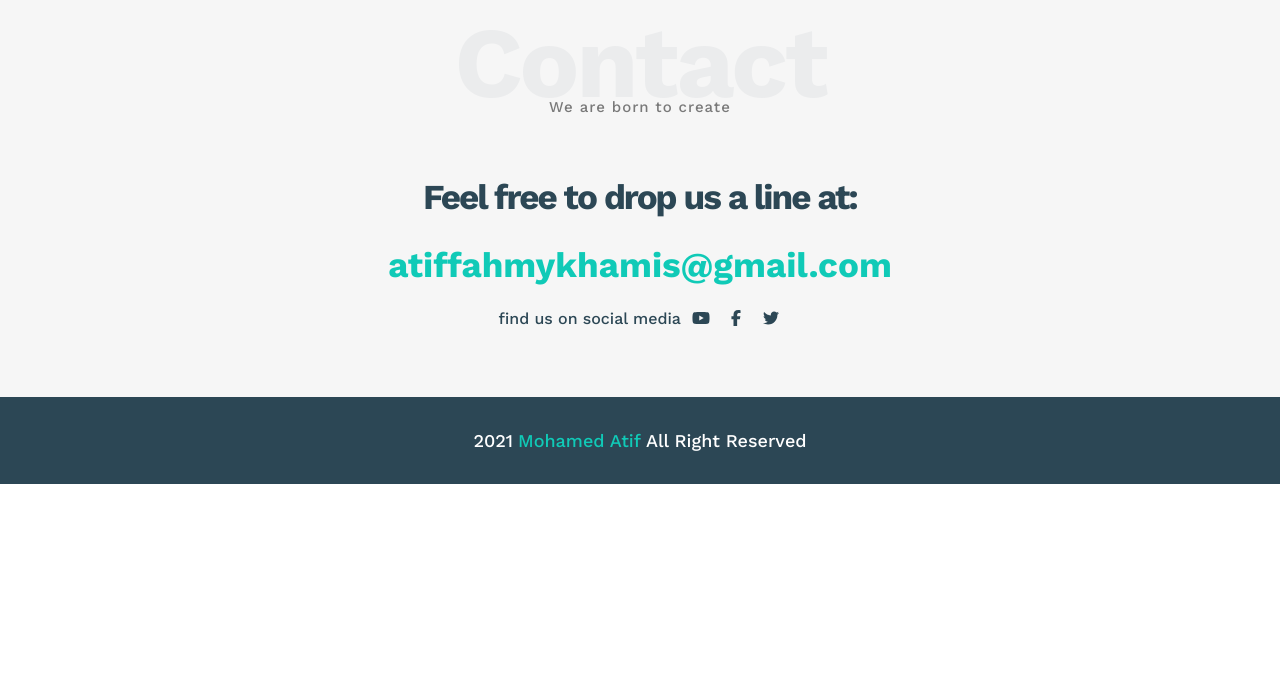
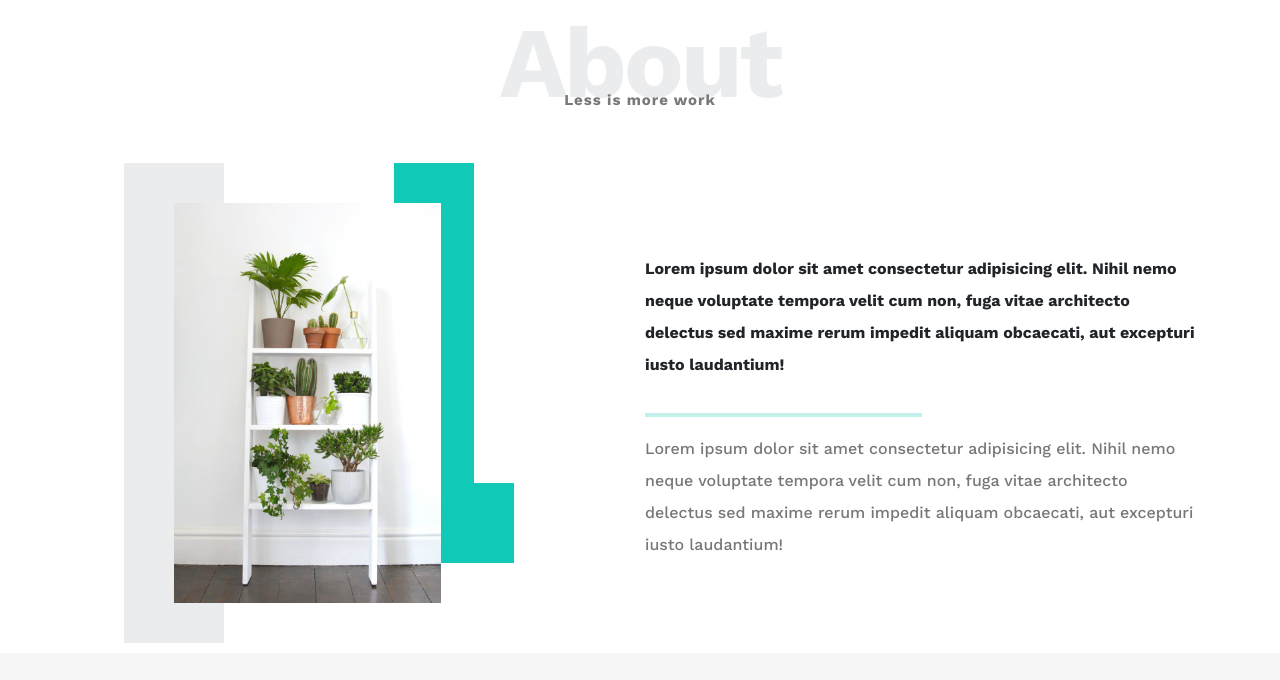
Before and after one commit to mohamedkhamismoka/IO, a website: page index.html in a window 1280 px wide. Shown: the part 2480-3160 px from the top of the page. Before the commit the page ends 2964 px from the top, so only its background shows below. Drawn offline with nearby package versions, Linux system fonts and the light colour scheme.

Commit message:
last-pub

```diff
--- a/css/template1.css
+++ b/css/template1.css
@@ -187,14 +187,8 @@ svg:not(:root).svg-inline--fa {
     font-weight: 700;
     font-size: 19px;
     margin: 20px;
-white-space: nowrap;
+    width: 100%;
     color: black;
-}
-
-@media screen and (min-width:768px) {
-    .features .feature1 p:first-of-type {
-        width: 130%;
-    }
 }
 
 
@@ -211,7 +205,8 @@ white-space: nowrap;
 
 .services h1,
 .portofolio-head h1,
-.contact-head h1 {
+.contact-head h1,
+.about-head h1 {
     color: #ebeced;
     font-size: 100px;
     font-weight: 800;
@@ -368,42 +363,10 @@ white-space: nowrap;
 
 /*end portofolio*/
 
-@media screen and (max-width:992px) {
-    .services .service-image {
-        display: none;
-    }
-    .service-container {
-        padding: 0px 30px;
-        margin-top: 30px;
-    }
-    .services .service-header {
-        display: flex;
-        flex-direction: column;
-        justify-content: center;
-        align-items: center;
-        margin-left: 0px;
-    }
-    .services .ser p {
-        margin-left: 0px;
-        text-align: center;
-    }
-    .services .service-header h3 {
-        margin-left: 0px;
-        margin-top: 10px;
-    }
-    .portfolio-container {
-        padding: 0px;
-    }
-    .portfolio-container .card {
-        margin: 20px 0;
-    }
-}
-
 .contact .label {
     font-size: 35px;
     font-weight: 800;
     color: #2c4755;
-    letter-spacing: -2px;
     margin-bottom: 15px;
 }
 
@@ -449,6 +412,95 @@ white-space: nowrap;
 /*end contact*/
 
 
+/*start about*/
+
+.about {
+    margin: 50px;
+    background-color: white;
+}
+
+.about-head {
+    position: relative;
+    text-align: center;
+    margin-bottom: 80px;
+}
+
+.about-head h1::after {
+    content: "Less is more work";
+    position: absolute;
+    left: 50%;
+    transform: translateX(-50%);
+    top: 73%;
+    color: #797979;
+    font-size: 15px;
+    letter-spacing: 1px;
+    white-space: nowrap;
+}
+
+.about .about-container {
+    display: flex;
+    justify-content: center;
+    align-items: center;
+}
+
+.about .about-container .image-cont {
+    position: relative;
+    z-index: 2;
+}
+
+.about .about-container .image-cont img {
+    height: 400px;
+}
+
+.about .about-container .image-cont::before {
+    content: '';
+    position: absolute;
+    width: 100px;
+    height: calc(100% + 80px);
+    background-color: #ebeced;
+    left: -50px;
+    z-index: -1;
+    top: -40px;
+}
+
+.about .about-container .image-cont::after {
+    content: '';
+    width: 120px;
+    height: 400px;
+    border-bottom: 80px solid var(--mainColor);
+    border-left: 80px solid var(--mainColor);
+    position: absolute;
+    right: -73px;
+    top: -40px;
+    z-index: -1;
+}
+
+.about .about-container .first-part {
+    font-weight: bold;
+    line-height: 2;
+    margin-top: 50px;
+}
+
+.about .about-container .second-part {
+    line-height: 2;
+    color: #777;
+}
+
+.text-cont {
+    justify-content: flex-start;
+    padding-left: 100px;
+}
+
+.text-cont hr {
+    background-color: var(--mainColor);
+    width: 50%;
+    border: 2px solid var(--mainColor);
+}
+
+
+/*end about*/
+
+
 /*start footer*/
 
 .footer {
@@ -467,6 +519,9 @@ white-space: nowrap;
 
 /*end footer*/
 
+
+/*start media query*/
+
 @media screen and (min-width:992px) {
     .services .service-header h3 {
         font-size: 21px;
@@ -482,9 +537,10 @@ white-space: nowrap;
     }
     .services .head::after,
     .portofolio-head::after,
-    .contact-head::after {
+    .contact-head::after,
+    .about-head::after {
         font-size: 17px;
-        top: 75%;
+        top: 66%;
         white-space: nowrap;
     }
     .contact .contact-data .label,
@@ -498,5 +554,54 @@ white-space: nowrap;
     }
 }
 
+@media screen and (max-width:992px) {
+    .services .service-image {
+        display: none;
+    }
+    .service-container {
+        padding: 0px 30px;
+        margin-top: 30px;
+    }
+    .services .service-header {
+        display: flex;
+        flex-direction: column;
+        justify-content: center;
+        align-items: center;
+        margin-left: 0px;
+    }
+    .services .ser p {
+        margin-left: 0px;
+        text-align: center;
+    }
+    .services .service-header h3 {
+        margin-left: 0px;
+        margin-top: 10px;
+    }
+    .portfolio-container {
+        padding: 0px;
+    }
+    .portfolio-container .card {
+        margin: 20px 0;
+    }
+    .about .image-cont::after,
+    .about .image-cont::before {
+        display: none;
+    }
+    .about .text-cont {
+        text-align: center;
+        padding-left: 0px;
+    }
+    .about .text-cont hr {
+        display: block;
+        margin: 10px auto
+    }
+}
 
-/*end services*/
+@media screen and (min-width:768px) {
+    .features .feature1 p:first-of-type {
+        width: 130%;
+    }
+}
+
+
+/*end media query*/
--- a/index.html
+++ b/index.html
@@ -207,7 +207,39 @@
 
     </section>
     <!--end portofolio-->
+    <!--start About-->
+    <section class="about">
+        <div class="about-head">
+            <h1>About</h1>
+        </div>
 
+        <div class="container about-container">
+            <div class="row ">
+                <div class="col-lg-5 col-sm-12  d-flex justify-content-center ">
+
+                    <div class="image-cont">
+                        <img src="images/about.jpg">
+                    </div>
+
+
+                </div>
+
+
+                <div class="col-lg-7 col-sm-12 text-cont  d-flex flex-column">
+                    <p class="first-part col-12">
+                        Lorem ipsum dolor sit amet consectetur adipisicing elit. Nihil nemo neque voluptate tempora velit cum non, fuga vitae architecto delectus sed maxime rerum impedit aliquam obcaecati, aut excepturi iusto laudantium!
+                    </p>
+                    <hr>
+
+                    <p class="second-part col-12 ">
+                        Lorem ipsum dolor sit amet consectetur adipisicing elit. Nihil nemo neque voluptate tempora velit cum non, fuga vitae architecto delectus sed maxime rerum impedit aliquam obcaecati, aut excepturi iusto laudantium!
+                    </p>
+                </div>
+            </div>
+        </div>
+    </section>
+
+    <!--end about-->
 
     <!--start contact-->
     <section class="contact">
```
Also changed, not shown: images/about.jpg (added).
